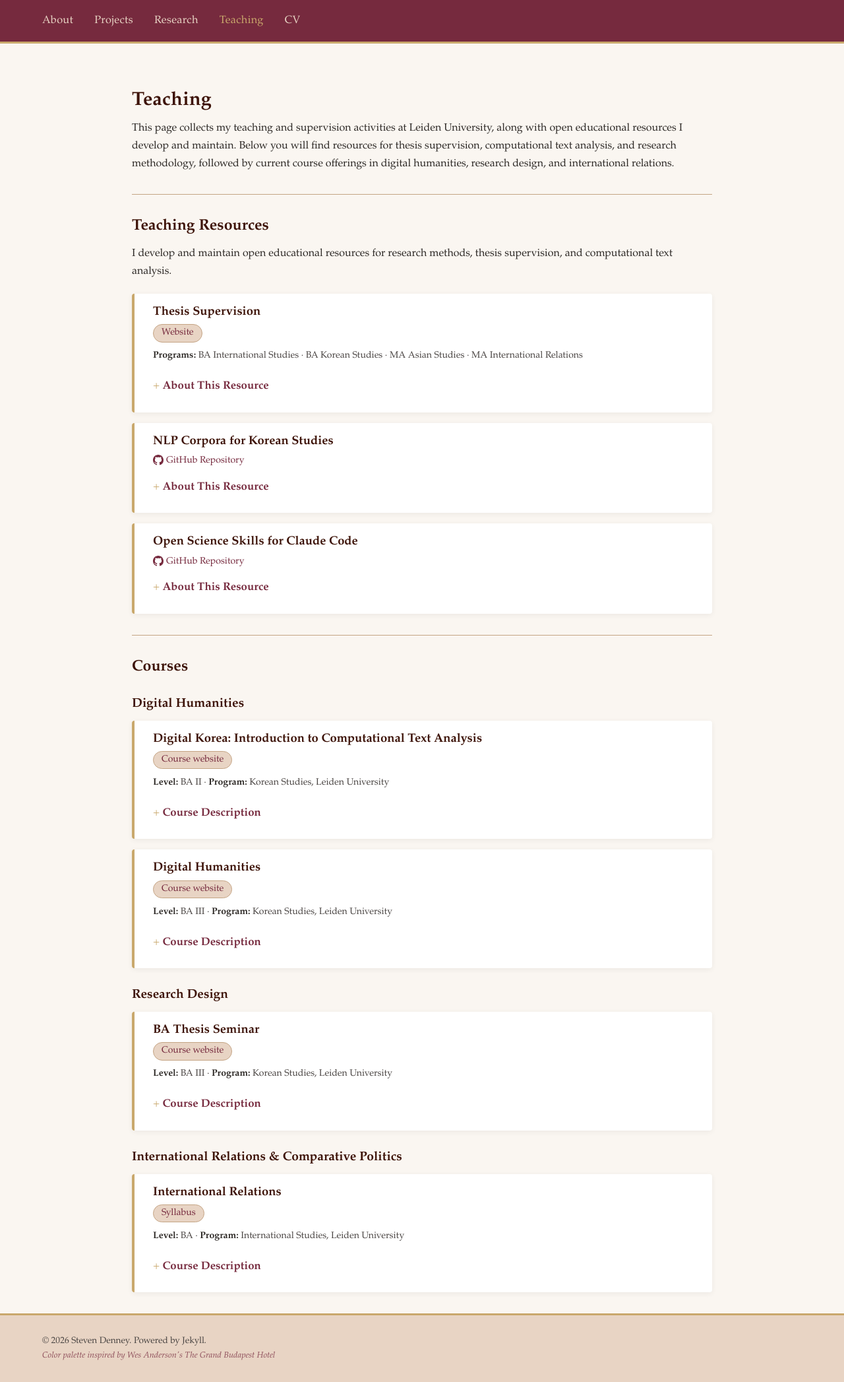
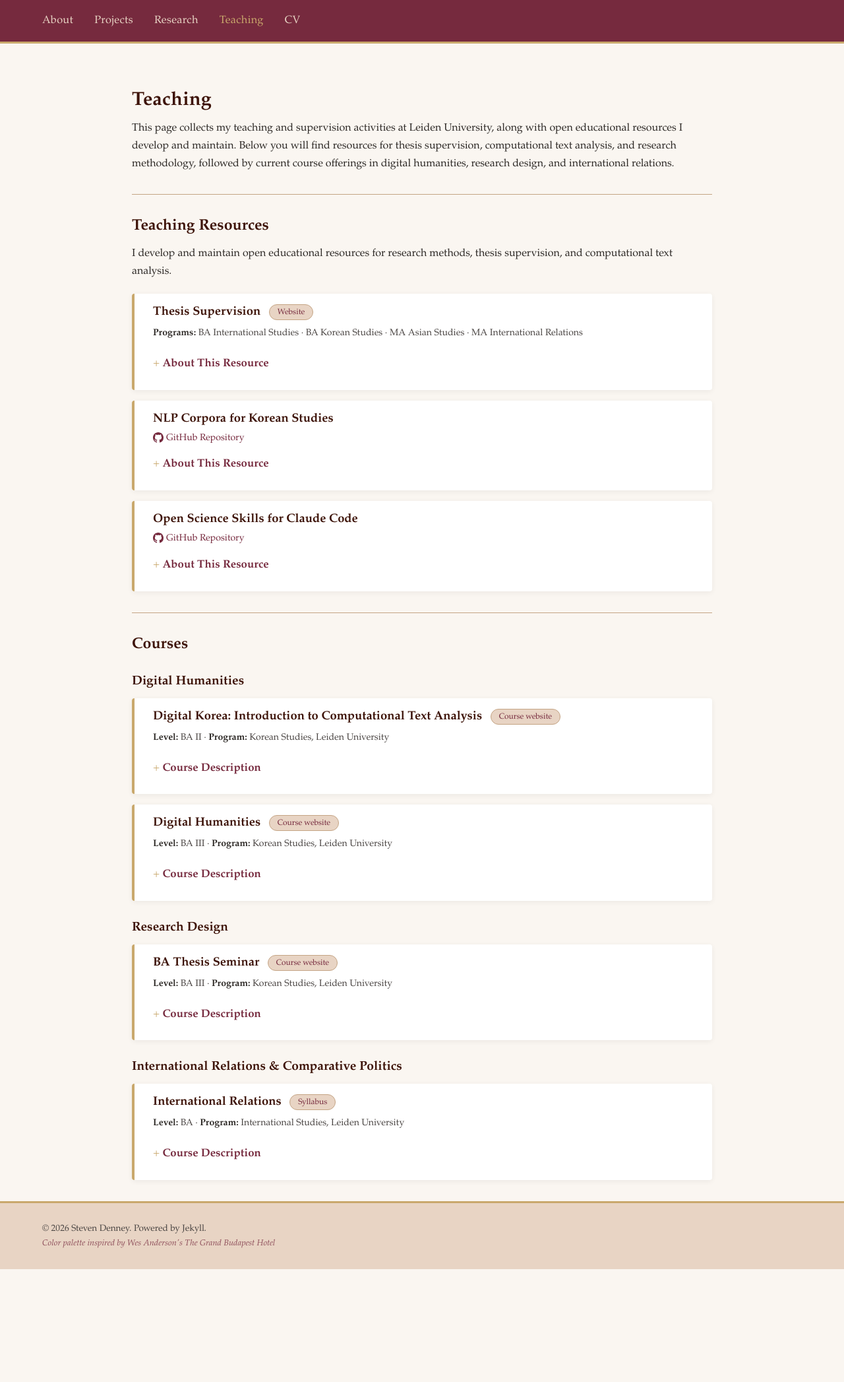
Before and after one commit to scdenney/scdenney.github.io, a Jekyll site: the page built from teaching.md, in a window 1280 px wide. Shown: the whole page at 66% size. Built offline with Jekyll 4.4.1, drawn with Linux system fonts in a browser that asks for light colours; after the commit the page ends 1923 px from its top, so only the background shows below that.

Commit message:
Teaching: move resource badges inline with h3 titles; fix duplicate font-size in CSS

```diff
--- a/assets/css/style.css
+++ b/assets/css/style.css
@@ -374,9 +374,9 @@ hr {
 /* Resource badge (course websites, syllabi) */
 .resource-badge {
   display: inline-block;
-  margin-left: 0;
+  margin-left: 8px;
   padding: 2px 12px;
-  font-size: 1em;
+  font-size: 0.75rem;
   font-weight: 500;
   line-height: 1.5;
   white-space: nowrap;
@@ -387,7 +387,7 @@ hr {
   border: 1px solid var(--dusty-rose);
   border-radius: 999px;
   text-decoration: none;
-  vertical-align: baseline;
+  vertical-align: middle;
   transition: background-color 0.2s, color 0.2s;
 }
 
--- a/teaching.md
+++ b/teaching.md
@@ -15,9 +15,7 @@ This page collects my teaching and supervision activities at Leiden University,
 I develop and maintain open educational resources for research methods, thesis supervision, and computational text analysis.
 
 <div class="project-card">
-<h3>Thesis Supervision</h3>
-
-<p class="project-links"><a href="https://scdenney.github.io/thesis-supervision/" class="resource-badge">Website</a></p>
+<h3>Thesis Supervision <a href="https://scdenney.github.io/thesis-supervision/" class="resource-badge">Website</a></h3>
 <p class="project-meta"><strong>Programs:</strong> BA International Studies · BA Korean Studies · MA Asian Studies · MA International Relations</p>
 
 <details>
@@ -61,9 +59,7 @@ I develop and maintain open educational resources for research methods, thesis s
 ### Digital Humanities
 
 <div class="project-card">
-<h3>Digital Korea: Introduction to Computational Text Analysis</h3>
-
-<p class="project-links"><a href="https://scdenney.github.io/ba2_digital-korea/" class="resource-badge">Course website</a></p>
+<h3>Digital Korea: Introduction to Computational Text Analysis <a href="https://scdenney.github.io/ba2_digital-korea/" class="resource-badge">Course website</a></h3>
 <p class="project-meta"><strong>Level:</strong> BA II · <strong>Program:</strong> Korean Studies, Leiden University</p>
 
 <details>
@@ -75,9 +71,7 @@ I develop and maintain open educational resources for research methods, thesis s
 </div>
 
 <div class="project-card">
-<h3>Digital Humanities</h3>
-
-<p class="project-links"><a href="https://scdenney.github.io/ba3_text_as_data/" class="resource-badge">Course website</a></p>
+<h3>Digital Humanities <a href="https://scdenney.github.io/ba3_text_as_data/" class="resource-badge">Course website</a></h3>
 <p class="project-meta"><strong>Level:</strong> BA III · <strong>Program:</strong> Korean Studies, Leiden University</p>
 
 <details>
@@ -91,9 +85,7 @@ I develop and maintain open educational resources for research methods, thesis s
 ### Research Design
 
 <div class="project-card">
-<h3>BA Thesis Seminar</h3>
-
-<p class="project-links"><a href="https://scdenney.github.io/baks_thesis-seminar/" class="resource-badge">Course website</a></p>
+<h3>BA Thesis Seminar <a href="https://scdenney.github.io/baks_thesis-seminar/" class="resource-badge">Course website</a></h3>
 <p class="project-meta"><strong>Level:</strong> BA III · <strong>Program:</strong> Korean Studies, Leiden University</p>
 
 <details>
@@ -107,9 +99,7 @@ I develop and maintain open educational resources for research methods, thesis s
 ### International Relations & Comparative Politics
 
 <div class="project-card">
-<h3>International Relations</h3>
-
-<p class="project-links"><a href="/assets/pdf/2526-bais-ir.pdf" class="resource-badge">Syllabus</a></p>
+<h3>International Relations <a href="/assets/pdf/2526-bais-ir.pdf" class="resource-badge">Syllabus</a></h3>
 <p class="project-meta"><strong>Level:</strong> BA · <strong>Program:</strong> International Studies, Leiden University</p>
 
 <details>
```
